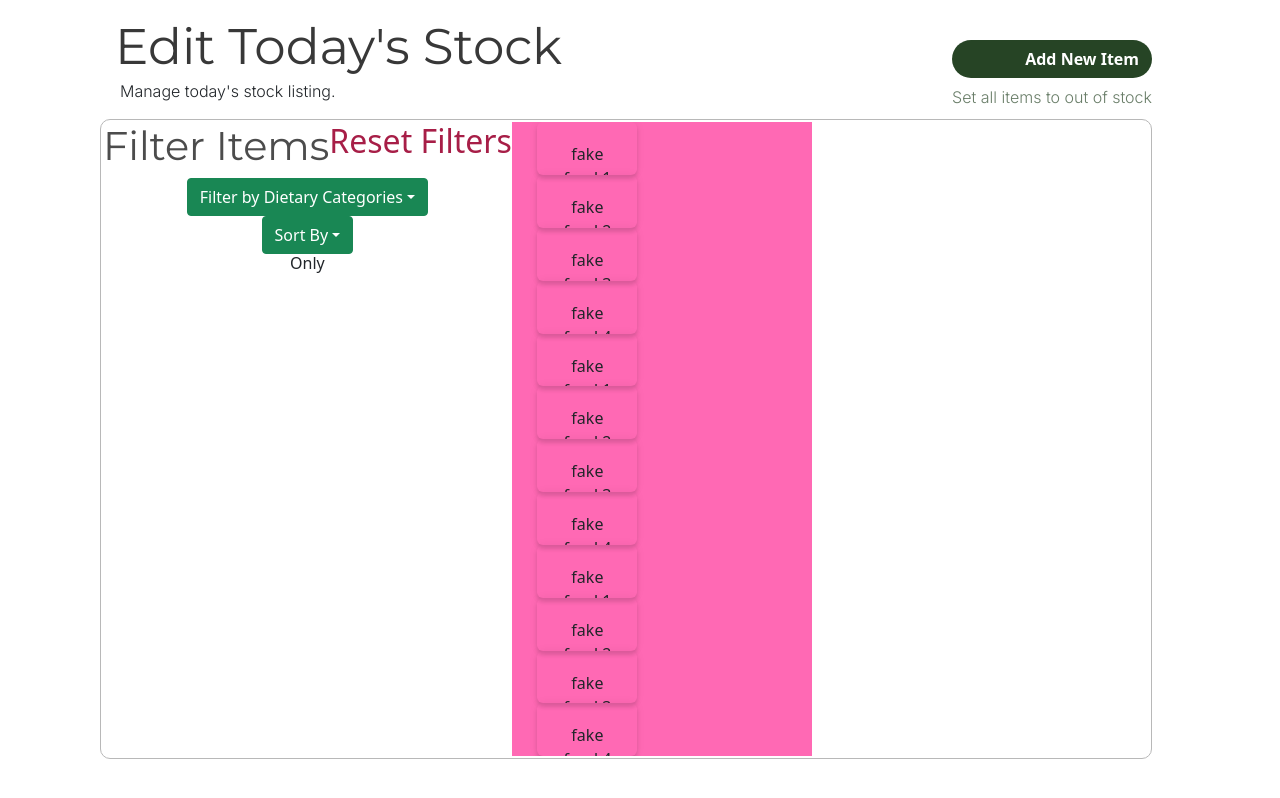
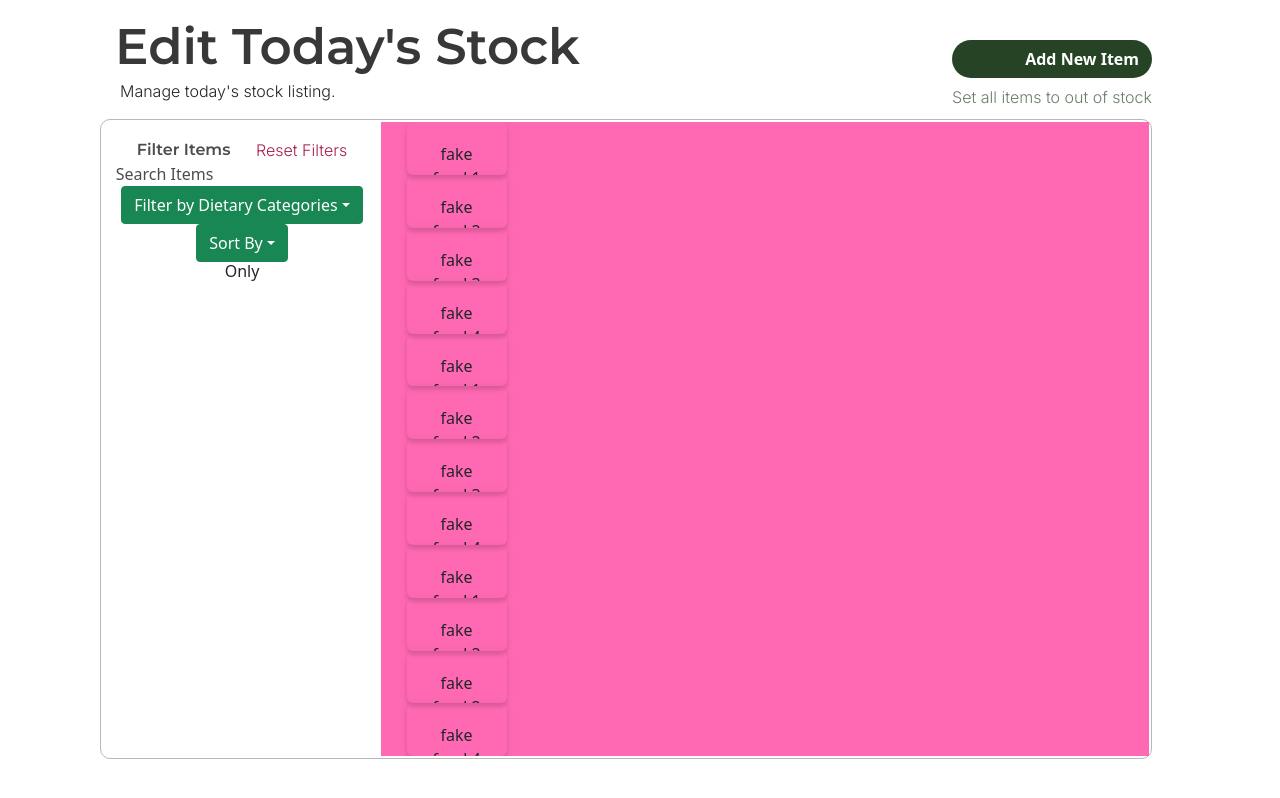
Before and after one commit to codebase-berkeley/berkeley-food-pantry, a React (Create React App) app in the folder client/: page / in a window 1280 px wide. Built offline with nearby package versions, Linux system fonts and the light colour scheme.

Commit message:
changing css

```diff
--- a/client/src/stock_listing_user.css
+++ b/client/src/stock_listing_user.css
@@ -1,6 +1,6 @@
 @import url('https://fonts.googleapis.com/css2?family=Montserrat:wght@600&display=swap');
 @import url('https://fonts.googleapis.com/css2?family=Inter:wght@300&display=swap');
-@import url('https://fonts.googleapis.com/css2?family=Montserrat&display=swap');
+/* @import url('https://fonts.googleapis.com/css2?family=Montserrat&display=swap'); */
 
 .entireContent {
     padding-left: 100px;
@@ -79,34 +79,42 @@
 }
 
 
-.filterItemsControls {
-    background-color: lightblue;
+.filterItemControls {
     display: flex;
-    width: 40vw;
-    padding-right: 20px;
+    width: 10vw;
     flex: 1;
+    flex-direction: column;
 }
 .filterReset{
     display: flex;
+    padding-top: 2vh;
     flex-direction: row;
     justify-content: center;
 }
-.bottomContainer h1{
+.filterItems{
     color: #4C4C4C;
+    font-size: 24;
+    font-family: 'Montserrat', sans-serif;
+    padding-right: 2vw;
+}
+.resetFilters{
     font-size: 16;
-    font-family: 'Montserrat', sans-serif;
+    color: #A71E47;
+    font-family: 'Inter', sans-serif;
 }
-.bottomContainer h2{
-    font-size: 8;
-    color: #A71E47;
+.searchBox{
+    font-size: 20;
+    display: flex;
+    color: #4C4C4C;
+    justify-content: flex-start;
+    padding-left: 1vw;
 }
 
 .filterItemDisplay {
-    width: 300px;
     overflow-x:scroll;
     overflow-y:scroll;
     /* width: 50vw; */
-    /* width: 60vw; */
+    width: 60vw;
     background-color: hotpink;
     padding-left: 2vw;
     display: flex;
--- a/client/src/stock_listing_user.js
+++ b/client/src/stock_listing_user.js
@@ -36,10 +36,12 @@ function StockListingUser() {
                     <div className = "filterItemControls">
                         {/* Needs to be flex: row side */}
                         <div className="filterReset">
-                            <h1>Filter Items</h1>
-                            <h2>Reset Filters</h2>
+                            <div className="filterItems">Filter Items</div>
+                            <div className="resetFilters">Reset Filters</div>
                         </div>
-
+                       <div className="searchBox">
+                           <bold>Search Items</bold>
+                        </div>
                         <Dropdown>
                             <Dropdown.Toggle variant="success" id="dropdown-basic">
                                 Filter by Dietary Categories
```
